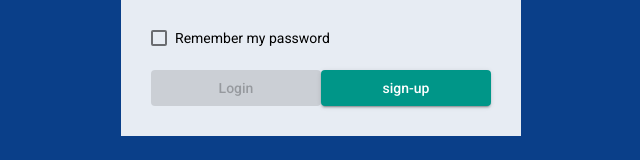
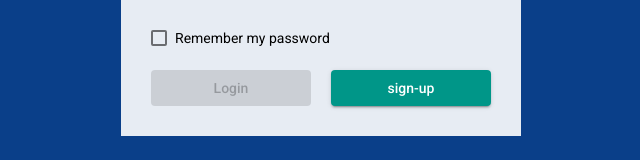
Before and after one commit to Sinojon205/Maqola, an Angular app in the folder front/: page / in a window 1280 px wide. Both pictures are taken after a click on the button "logout". Shown: the part 425-585 px from the top of the page, without its empty margins (319-959 px from the left). Built offline with nearby package versions, Linux system fonts and the light colour scheme; no server answers.

Commit message:
update layout in auth page

```diff
--- a/front/src/app/components/sign-in/sign-in.component.scss
+++ b/front/src/app/components/sign-in/sign-in.component.scss
@@ -33,6 +33,7 @@ mat-form-field {
 
 .submit {
   display: flex;
+  column-gap: 20px;
   margin-top: 20px;
   > button {
     width: 100%;
```
